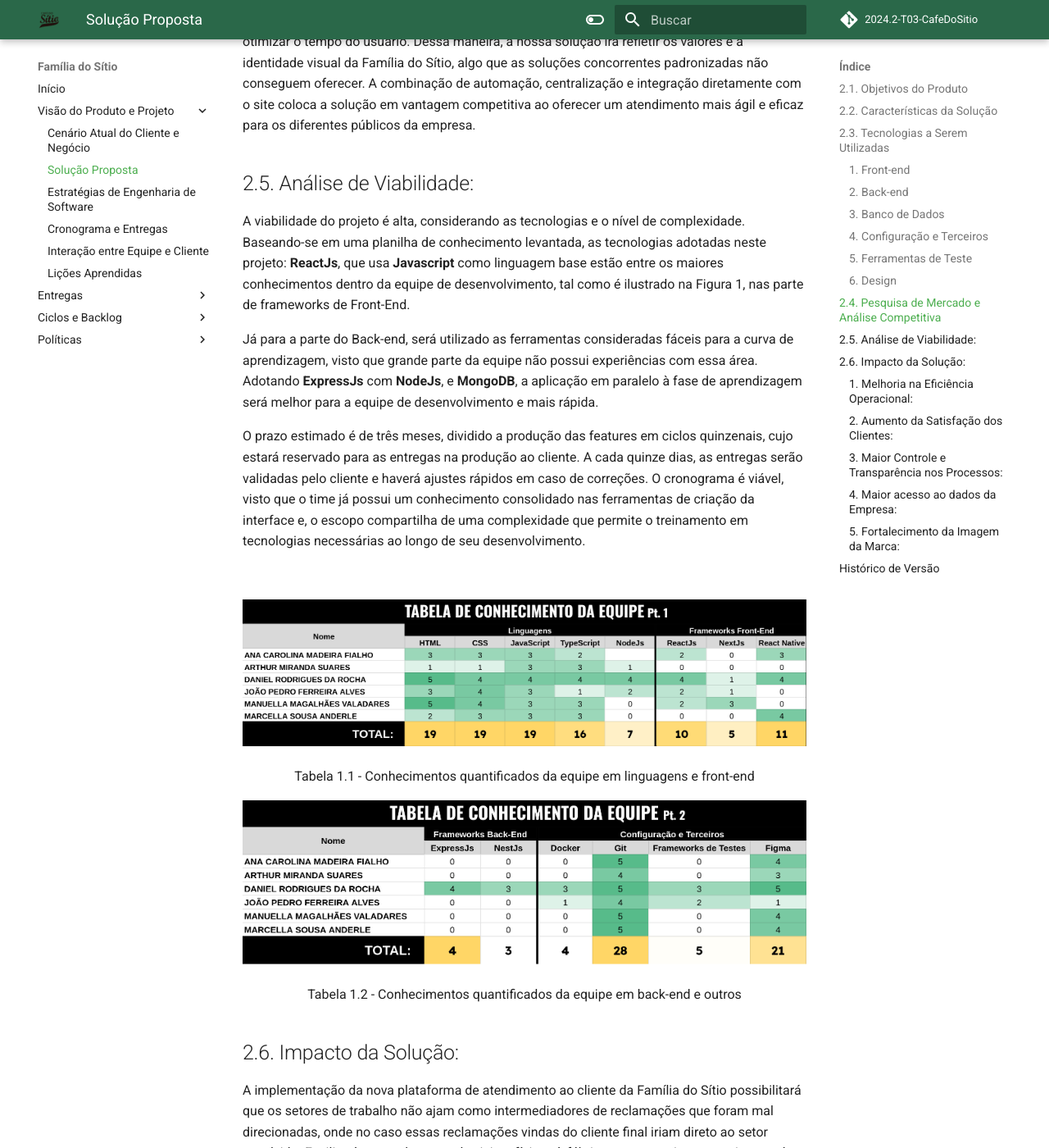
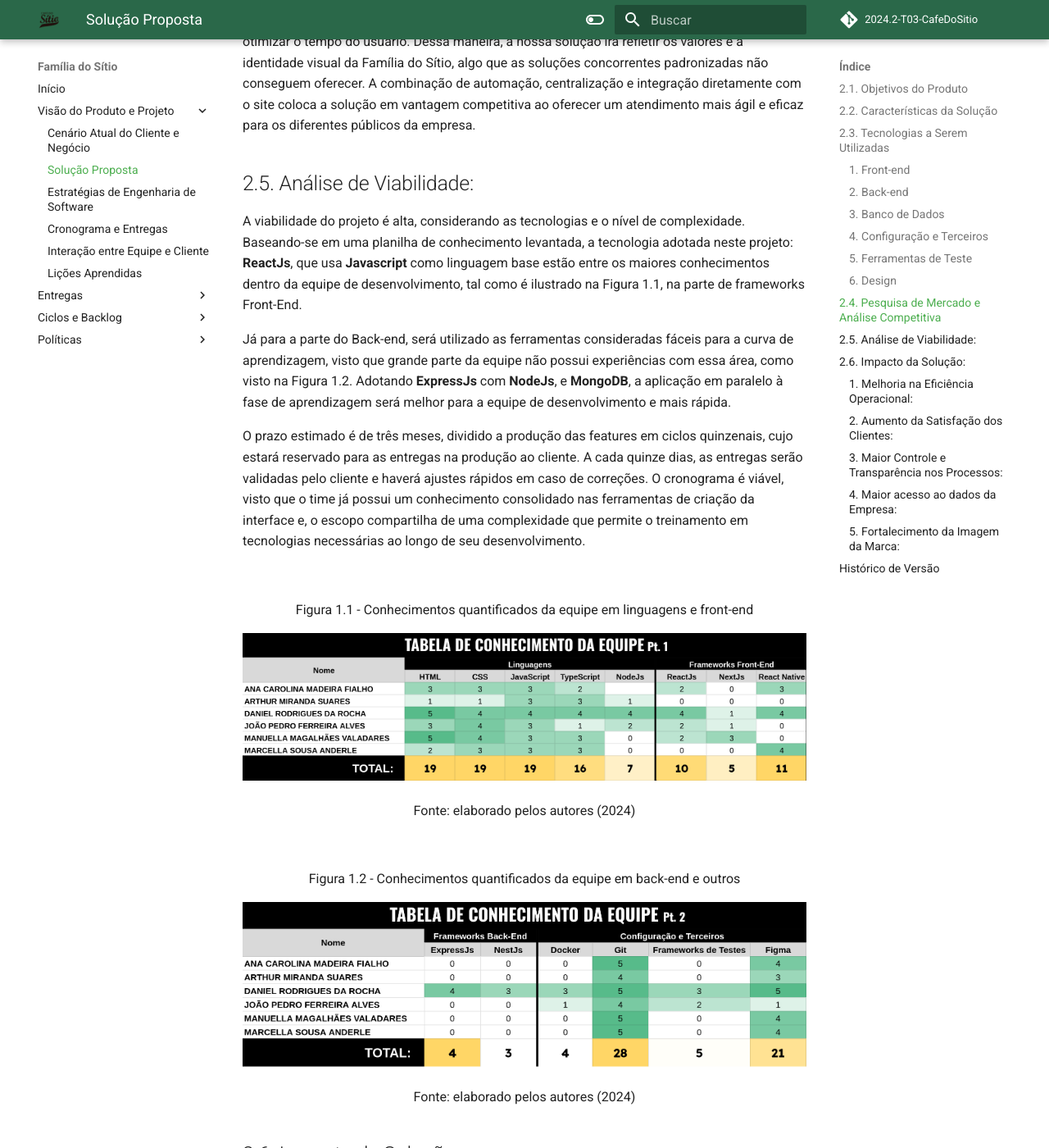
Before and after one commit to mdsreq-fga-unb/2024.2-T03-CafeDoSitio, an MkDocs documentation site: the page built from docs/sections/2-docPage/2-solucaoProposta.md, in a window 1280 px wide and 1400 px high, scrolled down 3125 px. Shown: the whole window at 82% size. Built offline with MkDocs 1.6.1 and Material for MkDocs 9.7.7, drawn with Linux system fonts in a browser that asks for light colours; comment, search, counter and statistics services are not loaded.

Commit message:
Correção na referência ás figuras no texto

```diff
--- a/docs/sections/2-docPage/2-solucaoProposta.md
+++ b/docs/sections/2-docPage/2-solucaoProposta.md
@@ -63,22 +63,30 @@ A nossa solução proposta para a Família do Sítio se diferencia por oferecer
 
 ## 2.5. Análise de Viabilidade:
 
-A viabilidade do projeto é alta, considerando as tecnologias e o nível de complexidade. Baseando-se em uma planilha de conhecimento levantada, as tecnologias adotadas neste projeto: **ReactJs**, que usa **Javascript** como linguagem base estão entre os maiores conhecimentos dentro da equipe de desenvolvimento, tal como é ilustrado na Figura 1, nas parte de frameworks de Front-End.
+A viabilidade do projeto é alta, considerando as tecnologias e o nível de complexidade. Baseando-se em uma planilha de conhecimento levantada, a tecnologia adotada neste projeto: **ReactJs**, que usa **Javascript** como linguagem base estão entre os maiores conhecimentos dentro da equipe de desenvolvimento, tal como é ilustrado na Figura 1.1, na parte de frameworks Front-End.
 
-Já para a parte do Back-end, será utilizado as ferramentas consideradas fáceis para a curva de aprendizagem, visto que grande parte da equipe não possui experiências com essa área. Adotando **ExpressJs** com **NodeJs**, e **MongoDB**, a aplicação em paralelo à fase de aprendizagem será melhor para a equipe de desenvolvimento e mais rápida.
+Já para a parte do Back-end, será utilizado as ferramentas consideradas fáceis para a curva de aprendizagem, visto que grande parte da equipe não possui experiências com essa área, como visto na Figura 1.2. Adotando **ExpressJs** com **NodeJs**, e **MongoDB**, a aplicação em paralelo à fase de aprendizagem será melhor para a equipe de desenvolvimento e mais rápida.
 
 O prazo estimado é de três meses, dividido a produção das features em ciclos quinzenais, cujo estará reservado para as entregas na produção ao cliente. A cada quinze dias, as entregas serão validadas pelo cliente e haverá ajustes rápidos em caso de correções. O cronograma é viável, visto que o time já possui um conhecimento consolidado nas ferramentas de criação da interface e, o escopo compartilha de uma complexidade que permite o treinamento em tecnologias necessárias ao longo de seu desenvolvimento.
 
 <br>
 
+<div align="center">
+Figura 1.1 - Conhecimentos quantificados da equipe em linguagens e front-end
+</div>
 ![Tabela de Conhecimento Pt1](../../assets/TabelaConhecimentoPt1.png)
 <div align="center">
-Tabela 1.1 - Conhecimentos quantificados da equipe em linguagens e front-end
+Fonte: elaborado pelos autores (2024)
 </div>
 
+<br>
+
+<div align="center">
+Figura 1.2 - Conhecimentos quantificados da equipe em back-end e outros
+</div>
 ![Tabela de Conhecimento Pt1](../../assets/TabelaConhecimentoPt2.png)
 <div align="center">
-Tabela 1.2 - Conhecimentos quantificados da equipe em back-end e outros
+Fonte: elaborado pelos autores (2024)
 </div>
 
 ## 2.6. Impacto da Solução:
```
